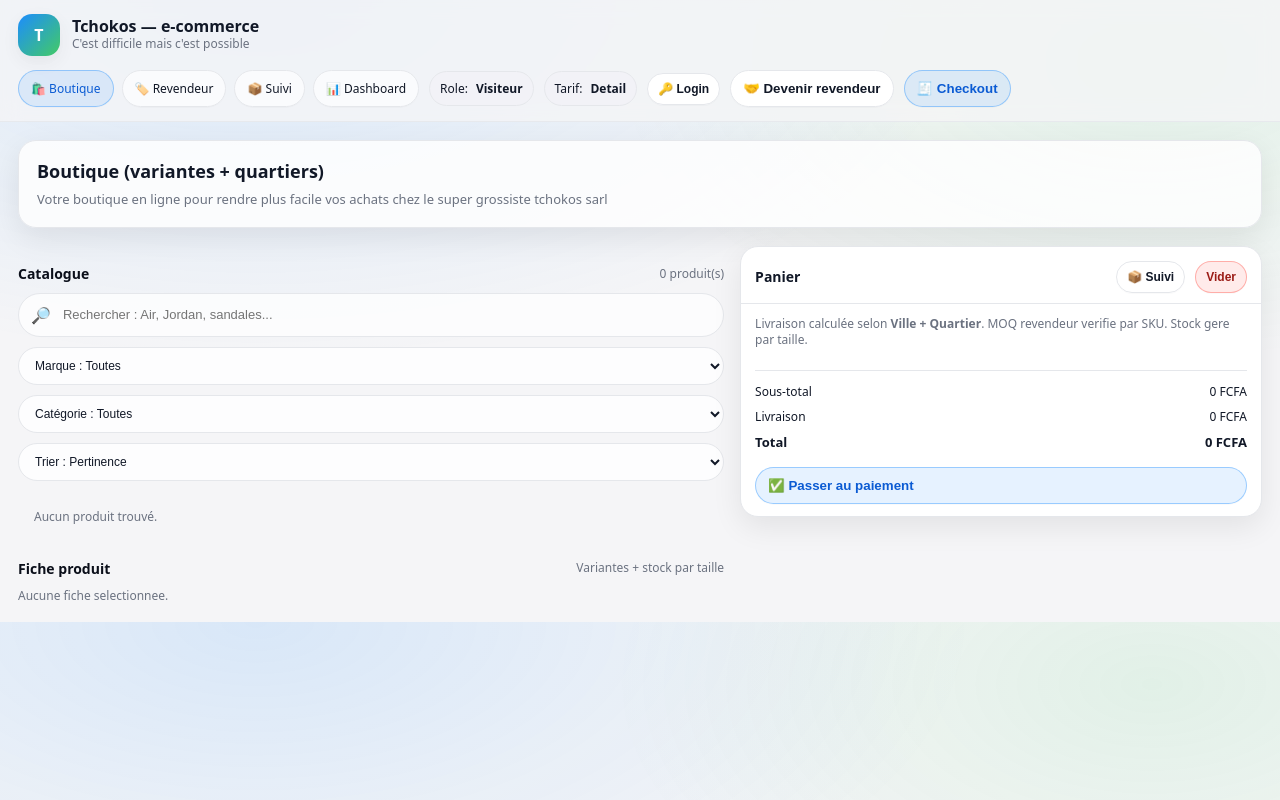
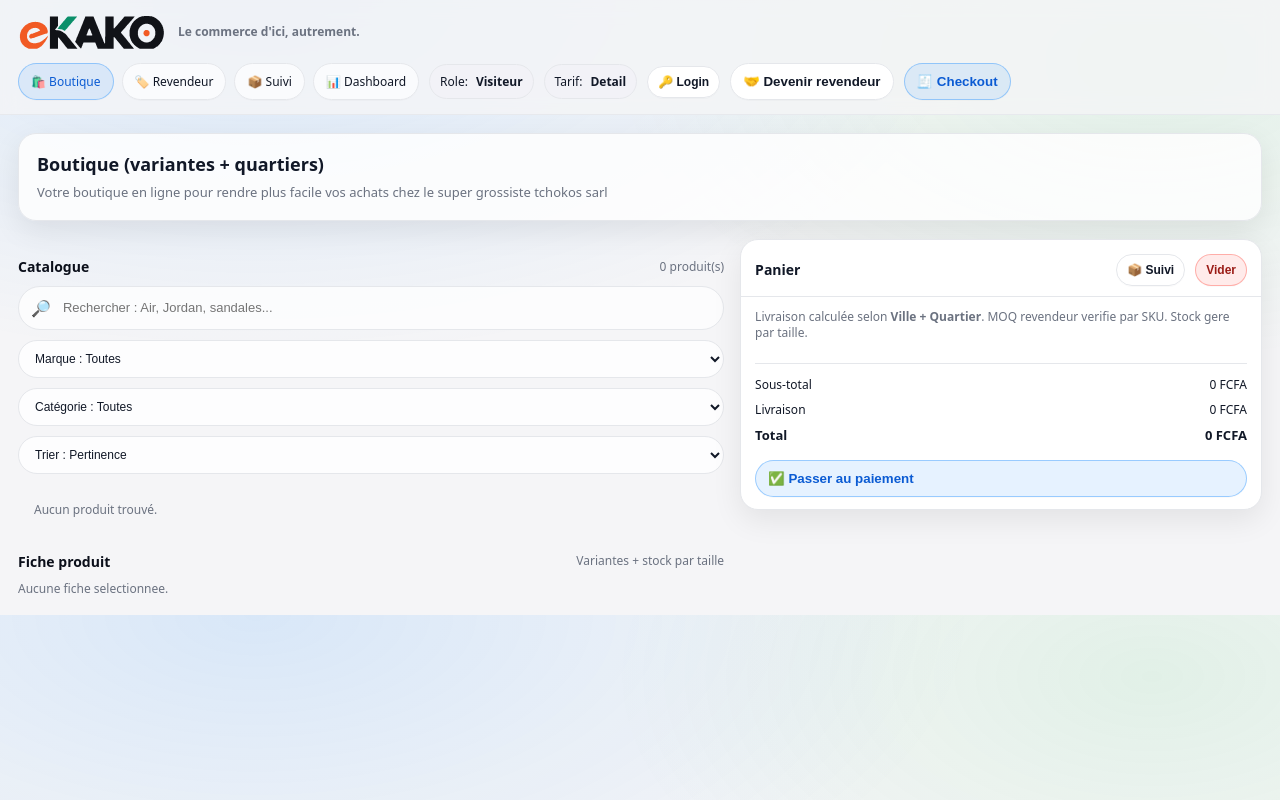
Before and after one commit to cedricDev97/Tchokos_sarl, a Django app: page / in a window 1280 px wide. Run offline with Django 5.2, Linux system fonts and the light colour scheme; data that the repository does not hold is empty.

Commit message:
Integrate official eKAKO logo and favicon

```diff
--- a/static/assets/app.css
+++ b/static/assets/app.css
@@ -2483,3 +2483,43 @@
 .catalogActions .btn{
   min-height:42px !important;
 }
+
+
+/* ===== eKAKO — IDENTITÉ OFFICIELLE ===== */
+:root {
+  --ekako-orange: #F15A24;
+  --ekako-green: #0B8F6A;
+  --ekako-charcoal: #111318;
+  --ekako-cream: #F8F6F1;
+}
+
+.brand .ekako-brand-home {
+  display: inline-flex;
+  align-items: center;
+  line-height: 0;
+  text-decoration: none;
+}
+
+.brand .ekako-brand-logo {
+  width: 148px;
+  max-width: 100%;
+  height: auto;
+  display: block;
+}
+
+.brand .ekako-brand-tagline {
+  margin: 0;
+  font-size: 12px;
+  font-weight: 600;
+  color: var(--ekako-charcoal);
+}
+
+@media (max-width: 640px) {
+  .brand .ekako-brand-logo {
+    width: 124px;
+  }
+
+  .brand .ekako-brand-tagline {
+    display: none;
+  }
+}
--- a/templates/storefront/index.html
+++ b/templates/storefront/index.html
@@ -5,7 +5,8 @@
   <meta charset="utf-8" />
   <meta name="viewport" content="width=device-width, initial-scale=1" />
   <meta name="csrf-token" content="{{ csrf_token }}">
-  <title>Site e-commerce – Tchokos Sarl</title>
+  <title>eKAKO | Le commerce d'ici, autrement</title>
+  <link rel="icon" type="image/svg+xml" href="{% static 'assets/brand/ekako_favicon_appicon.svg' %}">
   <link rel="stylesheet" href="{% static 'assets/app.css' %}">
 
 
@@ -15,11 +16,14 @@
 <header>
   <div class="topbar">
     <div class="brand">
-      <div class="logo">T</div>
-      <div>
-        <h1>Tchokos — e-commerce</h1>
-        <p>C'est difficile mais c'est possible</p>
-      </div>
+      <a href="/" class="ekako-brand-home" aria-label="eKAKO - Accueil">
+        <img
+          src="{% static 'assets/brand/ekako_master_color_no_tagline.svg' %}"
+          alt="eKAKO"
+          class="ekako-brand-logo"
+        >
+      </a>
+      <p class="ekako-brand-tagline">Le commerce d'ici, autrement.</p>
     </div>
 
     <div class="actions">
```
Also changed, not shown: static/assets/brand/ekako_favicon_appicon.svg (added), static/assets/brand/ekako_master_color_no_tagline.svg (added).
